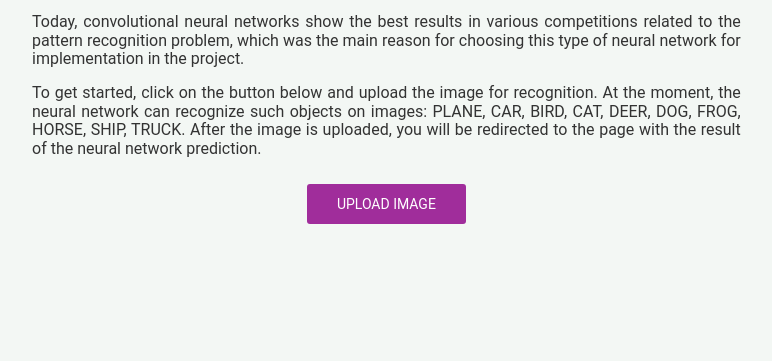
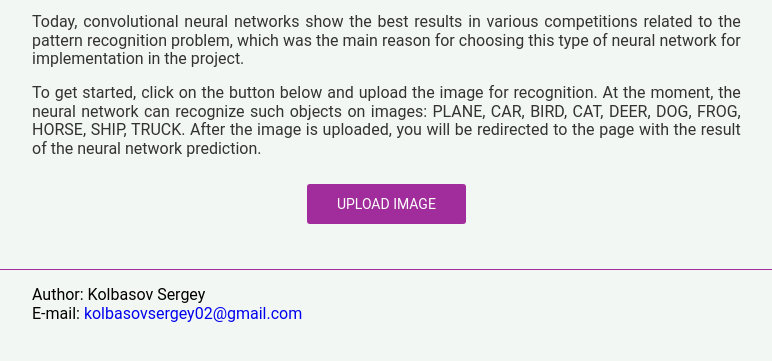
Before and after one commit to RouSage/diploma-webapp, a Flask app: page / in a window 1280 px wide. Shown: the part 374-735 px from the top of the page, without its empty margins (118-890 px from the left). Run offline with Flask 2, Linux system fonts and the light colour scheme; data that the repository does not hold is empty; some libraries are stand-ins or nearby versions.

Commit message:
Footer added

```diff
--- a/app/static/css/style.css
+++ b/app/static/css/style.css
@@ -255,6 +255,20 @@
   height: auto;
 }
 
+footer {
+  border-top: 1px solid #a02d9b;
+  margin-top: 25px;
+}
+.footer-list {
+  list-style: none;
+  display: flex;
+  flex-flow: column nowrap;
+  padding: 0 10px;
+}
+.footer-list a {
+  display: inline-block;
+}
+
 @media only screen and (max-width: 1000px) {
   .container {
     max-width: 900px;
--- /dev/null
+++ b/app/templates/_footer.html
@@ -0,0 +1,8 @@
+<footer>
+    <div class="container">
+        <ul class="footer-list">
+            <li>{{ _('Author') }}: {{ _('Kolbasov Sergey') }}</li>
+            <li>{{ _('E-mail') }}: <a href="mailto:kolbasovsergey02@gmail.com">kolbasovsergey02@gmail.com</a></li>
+        </ul>
+    </div>
+</footer>
--- a/app/templates/base.html
+++ b/app/templates/base.html
@@ -1,5 +1,5 @@
 <!DOCTYPE html>
-<html lang="ru">
+<html lang="en">
 
 <head>
   <meta charset="UTF-8" />
@@ -36,6 +36,7 @@
   <!-- /.header -->
   <main role="main">
     {% block content %} {% endblock content %}
+    {% include '_footer.html' %}
   </main>
   <script src="{{ url_for('static', filename='js/scripts.js') }}"></script>
 </body>
```
